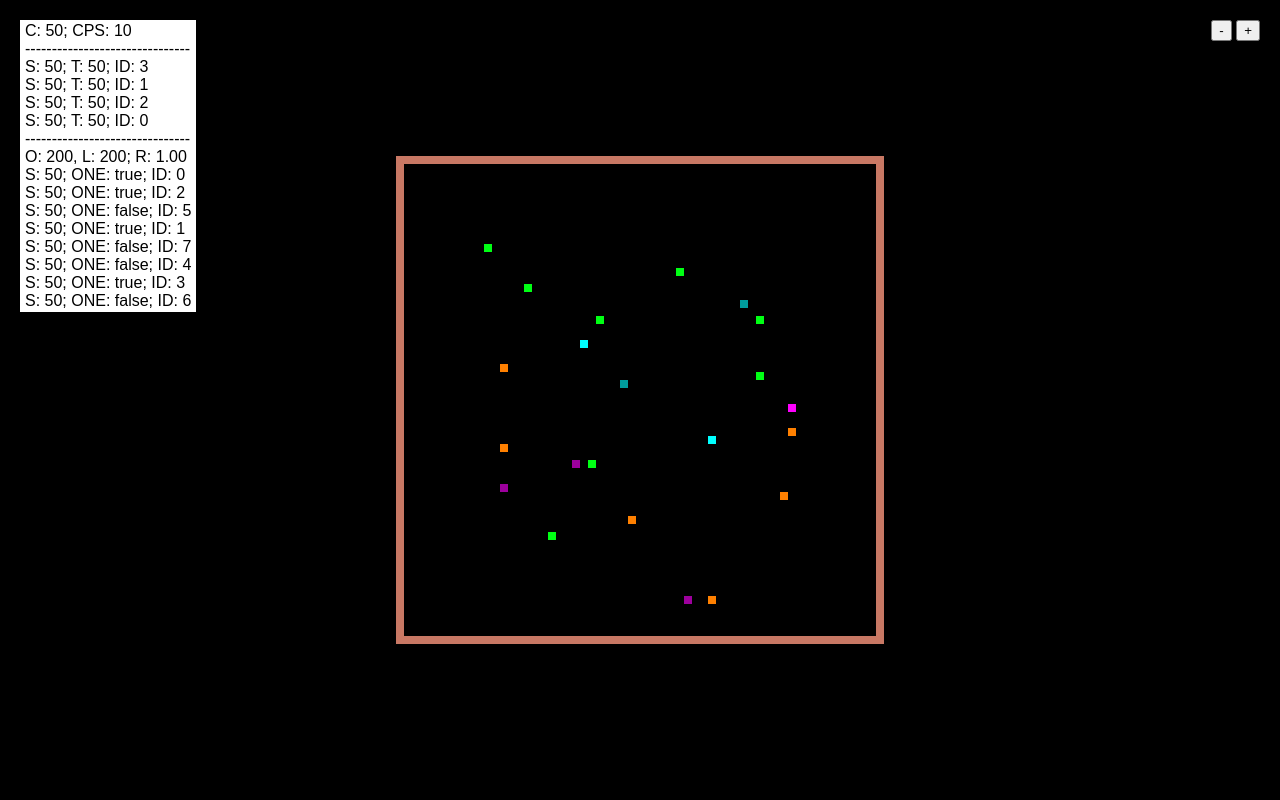
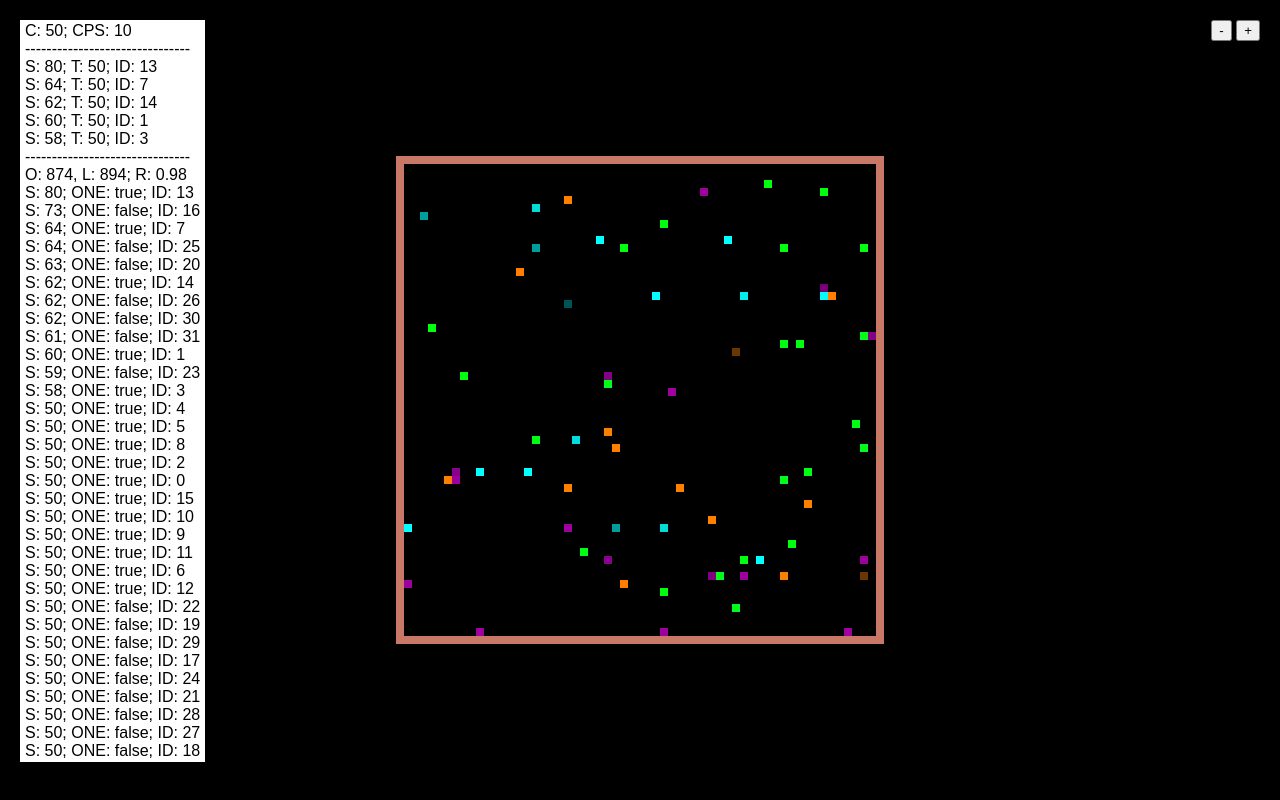
Before and after one commit to stephan83/universe, a plain HTML site: page index.html in a window 1280 px wide. Drawn offline with Linux system fonts and the light colour scheme; animation ran at ten frames a second.

Commit message:
Feed forward

```diff
--- a/brains/less.js
+++ b/brains/less.js
@@ -55,8 +55,8 @@
 
     var critical = sensors.resource <= 60;
 
-    if (highestPlayerSensorVal > 0 && sensors.ammo >= 10 && !critical) {
-      if (highestPlayerSensorVal > 30) {
+    if (highestPlayerSensorVal > 0 && sensors.ammo >= 5 && !critical) {
+      if (highestPlayerSensorVal > 10) {
         return Universe.fireCommand((highestPlayerSensorDir + 4) % 8);
       }
       return Universe.moveCommand((highestPlayerSensorDir + 4) % 8);
--- a/brains/one.js
+++ b/brains/one.js
@@ -1,73 +1,39 @@
 !function(exports) {
 
-  function randomNeuron(n) {
-    var weights = [];
-
-    for (var i = 0; i < n; i++) {
-      weights.push((Math.random() < 0.5 ? 1 : 0) * (Math.random() < 0.5 ? -1 : 1));
-    }
-
-    return {
-      bias: (Math.random() < 0.5 ? 1 : 0) * (Math.random() < 0.5 ? -1 : 1),
-      weights: weights
-    }
-  }
-
-  function randomLayer(numInputs, numNeurons) {
-    var layer = [];
-
-    for (var i = 0; i < numNeurons; i++) {
-      layer.push(randomNeuron(numInputs));
-    }
-
-    return layer;
-  }
-
-  function One(layers) {
-    this._feedback = [0, 0, 0, 0]
-
-    if (layers) {
-      this._layers = layers.map(function(layer) {
-        return layer.map(function(neuron) {
-          return {
-            bias: neuron.bias + (Math.random() < 0.2 ? 1 : 0) * (Math.random() < 0.5 ? -1 : 1),
-            weights: neuron.weights.map(function(weight) {
-              return weight + (Math.random() < 0.2 ? 1 : 0) * (Math.random() < 0.5 ? -1 : 1);
-            })
-          };
-        });
-      });
-      return;
-    }
-
-    this._layers = [
-      randomLayer(22, 21)
-    ];
+  function One(network) {
+    this._network = network || new FeedForward([26, 26, 21]);
+    this._feedback = [0, 0, 0, 0];
   };
 
   One.prototype.loop = function(sensors) {
     var inputs = [
       0, 0, 0, 0, 0, 0, 0, 0,
       0, 0, 0, 0, 0, 0, 0, 0,
-      0, 0
+      0, 0, 0, 0, 0, 0
     ].concat(this._feedback);
 
     if (sensors.resources) {
       for (var i = 0; i < 8; i++) {
-        inputs[i] = Math.min(1, (sensors.resources[i] || 0) / 20);
+        inputs[i] = (sensors.resources[i] || 0) / 20;
       }
     }
 
     if (sensors.players) {
       for (var i = 0; i < 8; i++) {
-        inputs[8 + i] = Math.min(1, (sensors.players[i] || 0) / 20);
+        inputs[8 + i] = (sensors.players[i] || 0) / 20;
       }
     }
 
-    inputs[16] = Math.min(1, sensors.resource / 200);
-    inputs[17] = Math.min(1, sensors.ammo / 10);
+    if (sensors.walls) {
+      for (var i = 0; i < 8; i++) {
+        inputs[16 + i] = (sensors.walls[i] || 0) / 20;
+      }
+    }
 
-    var outputs = Neurons.sigmoidNetwork(this._layers, inputs);
+    inputs[20] = sensors.resource / 200;
+    inputs[21] = sensors.ammo / 10;
+
+    var outputs = this._network.process(inputs);
 
     var maxValue = 0;
     var maxIndex;
@@ -92,8 +58,12 @@
     }
   };
 
-  One.prototype.clone = function() {
-    return new One(this._layers);
+  One.prototype.mutate = function() {
+    return new One(this._network.mutate());
+  };
+
+  One.mate = function(a, b) {
+    return new One(FeedForward.mate(a._network, b._network));
   };
 
   exports.One = One;
--- /dev/null
+++ b/feed_forward.js
@@ -0,0 +1,71 @@
+!function(exports) {
+
+  function randomWeight() {
+    return Math.random() < 0.5 ? Math.random() : -Math.random();
+  }
+
+  function FeedForward(sizes, _data) {
+    this._sizes = sizes.slice();
+    if (_data) {
+      this._data = _data;
+    } else {
+      var length = 0;
+      for (var i = 1; i < sizes.length; i++) {
+        length += (sizes[i - 1] + 1) * sizes[i];
+      }
+      this._data = _data || new Float32Array(length);
+      for (var i = 0; i < length; i++) {
+        this._data[i] = randomWeight();
+      }
+    }
+  }
+
+  FeedForward.prototype.marshal = function() {
+    return {
+      sizes: this._sizes,
+      data: Array.prototype.slice.call(this._data)
+    };
+  };
+
+  FeedForward.prototype.process = function(inputs) {
+    var outputs;
+    var l = 0;
+    for (var i = 1; i < this._sizes.length; i++) {
+      var numInputs = this._sizes[i - 1];
+      var numNeurons = this._sizes[i];
+      var outputs = [];
+      for (var j = 0; j < numNeurons; j++) {
+        var sum = this._data[l++];
+        for (var k = 0; k < numInputs; k++) {
+          sum += this._data[l++] * inputs[k];
+        }
+        outputs[j] = Math.max(0, sum);
+      }
+      inputs = outputs;
+    }
+    return outputs;
+  };
+
+  FeedForward.prototype.mutate = function() {
+    var data = new Float32Array(this._data.length);
+    for (var i = 0; i < this._data.length; i++) {
+      data[i] = this._data[i] + (Math.random() < 0.1 ? randomWeight() : 0);
+    }
+    return new FeedForward(this._sizes, data);
+  };
+
+  FeedForward.unmarshal = function(js) {
+    return new FeedForward(js.sizes.slice(), new Float32Array(js.data));
+  };
+
+  FeedForward.mate = function(a, b) {
+    var data = new Float32Array(a._data.length);
+    for (var i = 0; i < a._data.length; i++) {
+      data[i] = Math.random() < 0.5 ? a._data[i] : b._data[i];
+    }
+    return new FeedForward(a._sizes, data);
+  };
+
+  exports.FeedForward = FeedForward;
+
+}(window);
--- a/index.html
+++ b/index.html
@@ -38,7 +38,7 @@
   <script type="text/javascript" src="players.js"></script>
   <script type="text/javascript" src="resources.js"></script>
   <script type="text/javascript" src="universe.js"></script>
-  <script type="text/javascript" src="neurons.js"></script>
+  <script type="text/javascript" src="feed_forward.js"></script>
   <script type="text/javascript" src="brains/less.js"></script>
   <script type="text/javascript" src="brains/one.js"></script>
   <script type="text/javascript" src="main.js"></script>
--- a/main.js
+++ b/main.js
@@ -1,9 +1,9 @@
 !function() {
 
-  var NUM_PLAYERS = 4;
-  var NUM_LESS = 4;
+  var NUM_PLAYERS = 16;
+  var NUM_LESS = 16;
   var NUM_BEST = 5;
-  var BEST_EXPIRES = 10000;
+  var BEST_EXPIRES = 1000;
 
   var canvas = document.getElementById('universe');
 
@@ -24,29 +24,29 @@
   // Add random players
   for (i = 0; i < NUM_PLAYERS; i++) {
     universe.addPlayer(
-      Math.floor(Math.random() * 40) - 20,
-      Math.floor(Math.random() * 40) - 20,
+      Math.floor(Math.random() * 58) - 29,
+      Math.floor(Math.random() * 58) - 29,
       'player',
       new Brains.One()
     );
   }
   for (i = 0; i < NUM_LESS; i++) {
     universe.addPlayer(
-      Math.floor(Math.random() * 40) - 20,
-      Math.floor(Math.random() * 40) - 20,
+      Math.floor(Math.random() * 58) - 29,
+      Math.floor(Math.random() * 58) - 29,
       'player',
       new Brains.Less()
     );
   }
 
   // Add random resources
-  for (i = 0; i < NUM_PLAYERS + NUM_LESS; i++) {
+  /*for (i = 0; i < (NUM_PLAYERS + NUM_LESS) / 10; i++) {
     universe.addResource(
-      Math.floor(Math.random() * 40) - 20,
-      Math.floor(Math.random() * 40) - 20,
-      50 + Math.floor(Math.random() * 50)
+      Math.floor(Math.random() * 58) - 29,
+      Math.floor(Math.random() * 58) - 29,
+      20 + Math.floor(Math.random() * 50)
     );
-  }
+  }*/
 
   var lastTime;
   var lastCycle;
@@ -135,30 +135,28 @@
 
     for (i = 0; i < NUM_PLAYERS + NUM_LESS - alive.length; i++) {
       do {
-        var x = Math.floor(Math.random() * 40) - 20;
-        var y = Math.floor(Math.random() * 40) - 20;
+        var x = Math.floor(Math.random() * 58) - 29;
+        var y = Math.floor(Math.random() * 58) - 29;
       } while(universe._players.getFrame().read(x, y));
 
       if (aliveOne < NUM_PLAYERS) {
         aliveOne++;
-        if (best.length) {
-          var ai = best[Math.floor(Math.random() * best.length)].ai;
-        } else {
-          ai = null;
+        if (Math.random() < 0.1) {
+          var brain = new Brains.One();
+        } else if (best.length > 1) {
+          var brain1 = best[Math.floor(Math.random() * best.length)].ai;
+          do {
+            var brain2 = best[Math.floor(Math.random() * best.length)].ai;
+          } while (brain1 !== brain2)
+          if (Math.random() < 0.2) {
+            brain = Brains.One.mate(brain1, brain2);
+          } else {
+            brain = brain1.mutate();
+          }
         }
-        universe.addPlayer(
-          x,
-          y,
-          'player',
-          (Math.random() < 0.8 && ai) ? ai.clone() : new Brains.One()
-        );
+        universe.addPlayer(x, y, 'player', brain || new Brains.One());
       } else {
-        universe.addPlayer(
-          x,
-          y,
-          'player',
-          new Brains.Less()
-        );
+        universe.addPlayer(x, y, 'player', new Brains.Less());
       }
     }
   };
--- a/missiles.js
+++ b/missiles.js
@@ -58,8 +58,8 @@
             players.incrLostEnergy(Math.min(missile.energy, player.resource));
             player.resource -= missile.energy;
 
-            //scores[missile.emitter] = scores[missile.emitter] || 0;
-            //scores[missile.emitter] += missile.energy;
+            scores[missile.emitter] = scores[missile.emitter] || 0;
+            scores[missile.emitter] += missile.energy;
 
             if (player.resource < 1) {
               players.getFrame().remove(destX, destY);
--- a/neurons.js
+++ b/neurons.js
@@ -10,6 +10,26 @@
       }
 
       return 1 / (1 + Math.exp(-sum));
+    },
+
+    softplus: function(bias, weights, inputs) {
+      var sum = bias;
+
+      for (var i = 0; i < inputs.length; i++) {
+        sum += weights[i] * inputs[i];
+      }
+
+      return Math.log(1 + Math.exp(sum));
+    },
+
+    hardmax: function(bias, weights, inputs) {
+      var sum = bias;
+
+      for (var i = 0; i < inputs.length; i++) {
+        sum += weights[i] * inputs[i];
+      }
+
+      return Math.max(0, sum);
     },
 
     network(process, layers, inputs) {
@@ -26,6 +46,14 @@
 
     sigmoidNetwork(layers, inputs) {
       return this.network(this.sigmoid, layers, inputs);
+    },
+
+    softplusNetwork(layers, inputs) {
+      return this.network(this.softplus, layers, inputs);
+    },
+
+    hardmaxNetwork(layers, inputs) {
+      return this.network(this.hardmax, layers, inputs);
     }
 
   };
--- a/players.js
+++ b/players.js
@@ -85,7 +85,7 @@
       scores[player.id] = scores[player.id] || 0;
       scores[player.id]++;
 
-      if (player.resource < 1) {
+      if (player.resource < 1 || player.age >= 1000) {
         this._frame.remove(x, y);
         return;
       }
--- a/universe.js
+++ b/universe.js
@@ -10,10 +10,10 @@
     [1, 0], [0, -1]
   ];
 
-  var WALL_WAVES_INITIAL_ENERGY = 20;
-  var RESOURCE_WAVES_INITIAL_ENERGY = 20;
-  var PLAYER_WAVES_INITIAL_ENERGY = 20;
-  var MISSILES_INITIAL_ENERGY = 20;
+  var WALL_WAVES_INITIAL_ENERGY = 15;
+  var RESOURCE_WAVES_INITIAL_ENERGY = 15;
+  var PLAYER_WAVES_INITIAL_ENERGY = 15;
+  var MISSILES_INITIAL_ENERGY = 15;
   var MISSILES_COST = 5;
 
   var INITIAL_ZOOM = 3;
@@ -108,19 +108,21 @@
     var lostEnergy = this._players.getLostEnergy();
 
     // tmp
-    if(lostEnergy > 50) {
+    while(lostEnergy > 0) {
       do {
-        var x = Math.floor(Math.random() * 40) - 20;
-        var y = Math.floor(Math.random() * 40) - 20;
+        var x = Math.floor(Math.random() * 58) - 29;
+        var y = Math.floor(Math.random() * 58) - 29;
       } while(this._resources.getFrame().read(x, y))
-      this.addResource(x, y, lostEnergy);
-      this._players.resetLostEnergy();
+      var amount = Math.min(lostEnergy, 50 + Math.floor(Math.random() * 50));
+      this.addResource(x, y, amount);
+      lostEnergy -= amount;
     }
+    this._players.resetLostEnergy();
 
-    /*for (var i = 0; i < 1; i++) {
+    for (var i = 0; i < 1; i++) {
       this._walls.loop(this._wallWaves);
       this._wallWaves.loop(this._walls.getFrame(), this._players.getFrame());
-    }*/
+    }
 
     for (i = 0; i < 1; i++) {
       this._resources.loop(this._resourceWaves, this._players.getFrame());
--- a/waves.js
+++ b/waves.js
@@ -40,6 +40,7 @@
       waves.forEach(function(wave) {
         wave.energy--;
 
+
         if (wave.energy > 0) {
           var direction = this._directions[wave.direction];
           var destX = x + direction[0];
```
